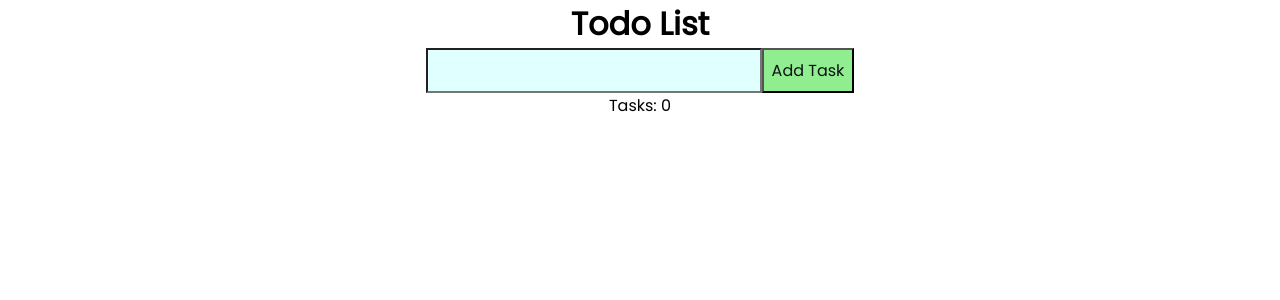
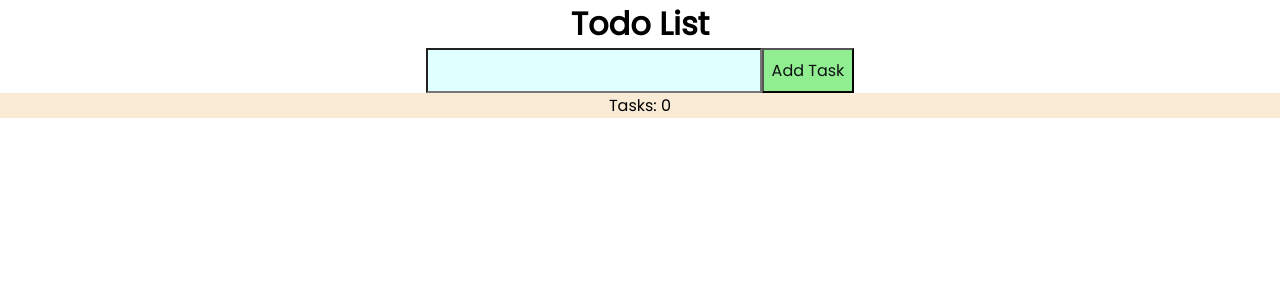
Before and after one commit to prats7/Todo-List-app, a PHP site: page / in a window 1280 px wide. Shown: the top 300 px of the page. Run offline with PHP 8.4, Linux system fonts and the light colour scheme.

Commit message:
Updated css

```diff
--- a/styles.css
+++ b/styles.css
@@ -32,7 +32,6 @@ h1 {
 }
 
 .todo-container {
-  display: flex;
   justify-content: center;
   align-items: center;
   background-color: antiquewhite;
@@ -47,6 +46,7 @@ h1 {
 #total {
   text-align: center;
   font-size: medium;
+  background-color: antiquewhite;
 }
 
 #total-tasks {
```
